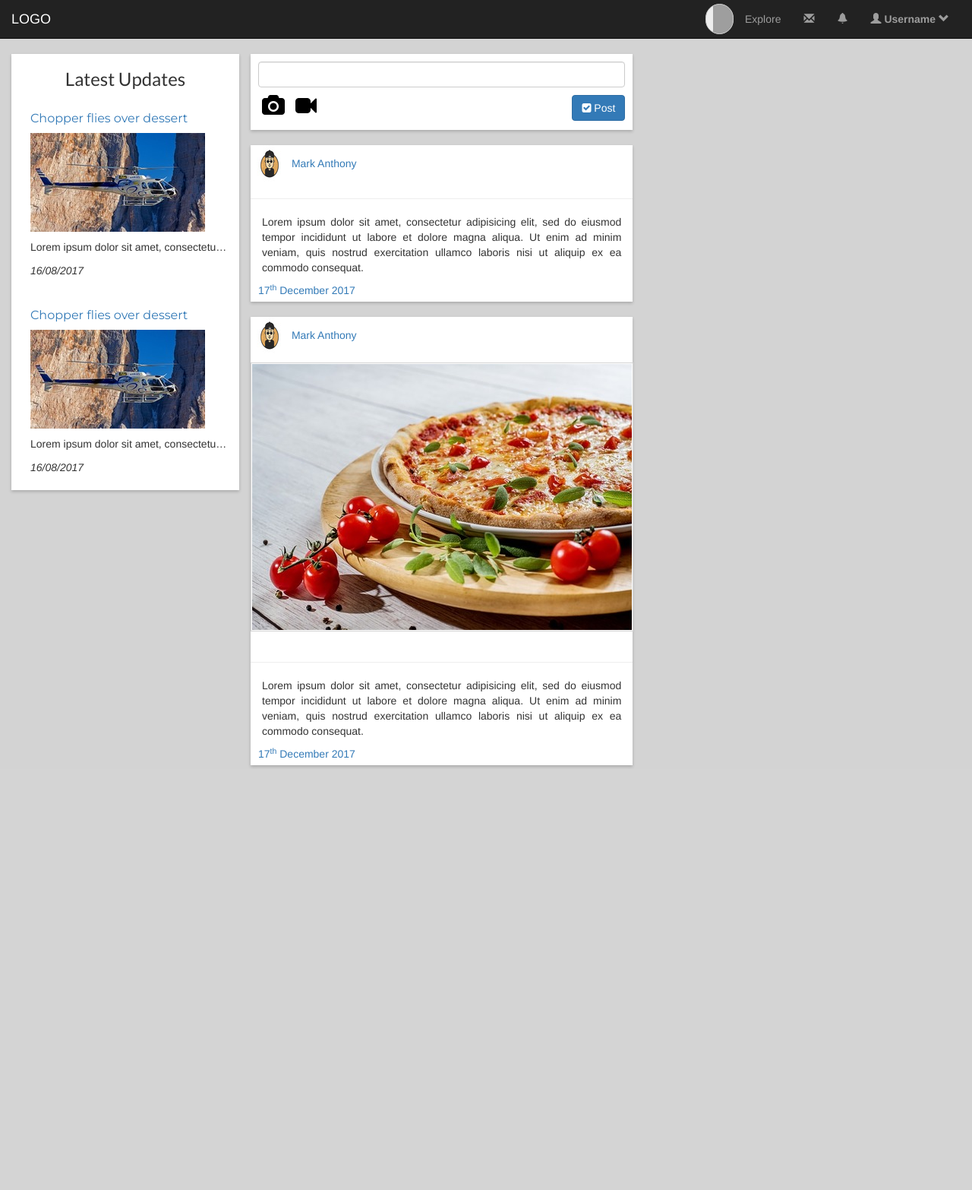
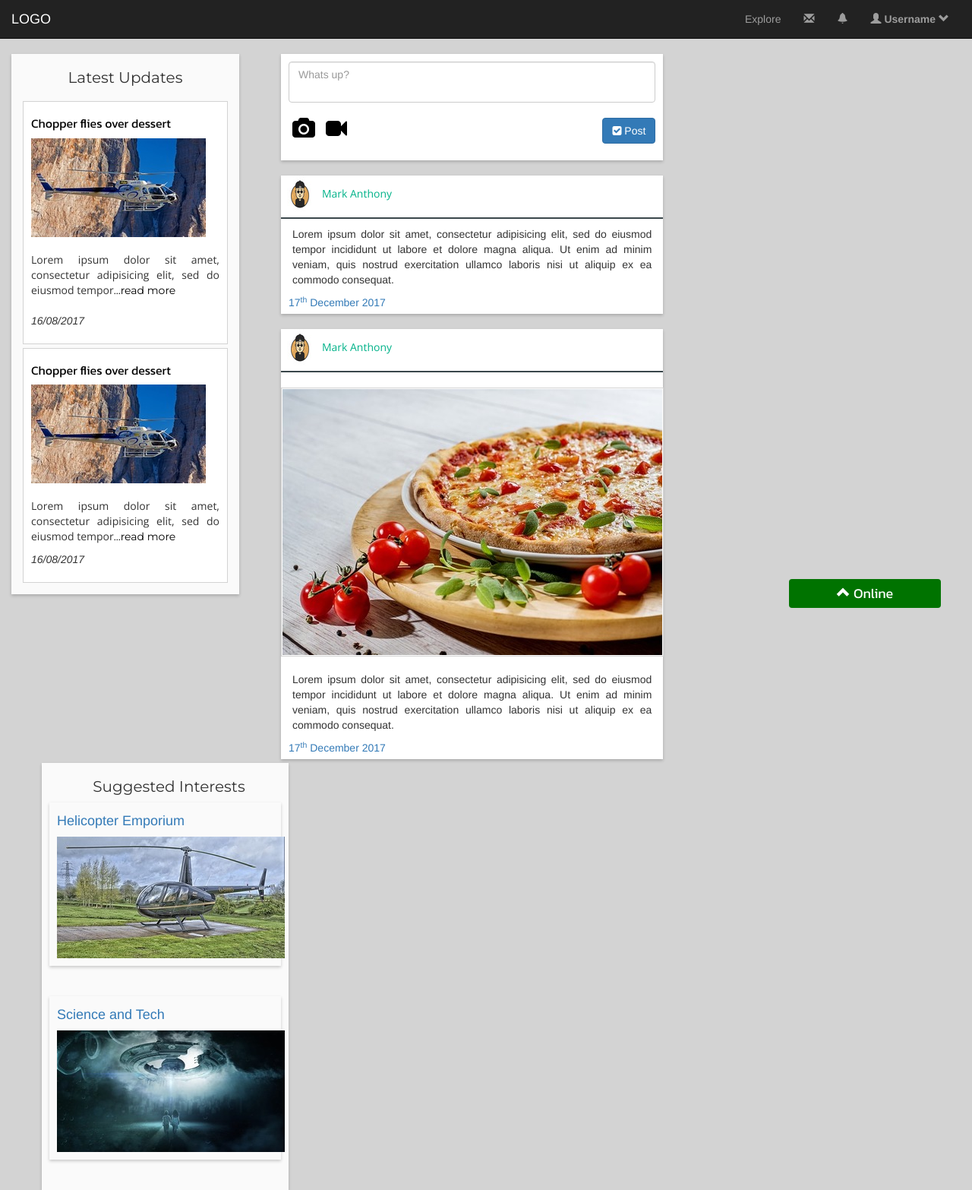
Before and after one commit to puppetmaster12/socialapp_design, a PHP site: page /home.php in a window 1280 px wide. Shown: the whole page at 76% size. Before the commit the page ends 1010 px from the top, so only its background shows below. Run offline with PHP 8.4, Linux system fonts and the light colour scheme; some libraries are stand-ins or nearby versions; grey boxes are pictures that could not be loaded.

Commit message:
Changes made to home page design

```diff
--- a/css/home.css
+++ b/css/home.css
@@ -2,7 +2,24 @@
 @import url('https://fonts.googleapis.com/css?family=Montserrat');
 body
 {
-    background-color: #d3d3d3;
+    background: #d3d3d3 !important;
+}
+/*OVERALL PADDING / MARGIN*/
+.row
+{
+    margin-right: 0px;
+}
+.content-wrapper
+{
+    padding: 0 0px 0 40px;
+}
+.updates
+{
+    margin-left: 50px;
+}
+.posts
+{
+    margin: 0 0 0 40px;
 }
 .container-fluid{
   border-radius: 0;
@@ -24,55 +41,6 @@ body
 .icon-size
 {
     font-size: 87px;
-}
-
-/*SEARCH OPTION*/
-.search-form-wrap
-{
-    margin-top: 5px;
-}
-.search-bar
-{
-   outline: none;
-}
-input[type=search] {
-	-webkit-appearance: textfield;
-	-webkit-box-sizing: content-box;
-	font-family: inherit;
-	font-size: 100%;
-}
-input::-webkit-search-decoration,
-input::-webkit-search-cancel-button {
-	display: none;
-}
-input[type=search] {
-	background: #ededed url(https://static.tumblr.com/ftv85bp/MIXmud4tx/search-icon.png) no-repeat 9px center;
-	border: solid 1px #ccc;
-	padding: 9px 10px 9px 32px;
-	width: 55px;
-
-	-webkit-border-radius: 10em;
-	-moz-border-radius: 10em;
-	border-radius: 10em;
-
-	-webkit-transition: all .5s;
-	-moz-transition: all .5s;
-	transition: all .5s;
-}
-input[type=search]:focus {
-	width: 230px;
-	background-color: #fff;
-	border-color: #fdf5e6;
-
-	-webkit-box-shadow: 0 0 5px rgba(109,207,246,.5);
-	-moz-box-shadow: 0 0 5px rgba(109,207,246,.5);
-	box-shadow: 0 0 5px rgba(109,207,246,.5);
-}
-input:-moz-placeholder {
-	color: #999;
-}
-input::-webkit-input-placeholder {
-	color: #999;
 }
 
 /* Demo 2 */
@@ -110,37 +78,87 @@ input::-webkit-input-placeholder {
     max-width: 300px;
     margin-left: 15px;
     margin-bottom: 15px;
-    background-color: #fff;
+    background-color: #fafafa;
     box-shadow: 0 2px 4px 0 rgba(0,0,0,0.2);
+}
+.updates .updates-wrapper
+{
+    padding: 10px 0 10px 0;
 }
 .update-content
 {
-    text-overflow: ellipsis;
-    overflow: hidden;
-    width: 260px;
-    height: 1.5em;
-    white-space: nowrap;
+    /*text-overflow: ellipsis;
+    overflow: hidden;*/
+    padding-top: 10px;
+    /*width: 260px;*/
+    /*height: 2em;
+    white-space: nowrap;*/
     margin-top: 10px;
+    font-family: 'Lato', sans-serif;
+    text-align: justify;
+}
+.update-content .more-text
+{
+    display: none;
+}
+.updates-section .read-more
+{
+    text-decoration: none;
+    font-family: 'Montserrat',sans-serif;
+}
+.updates-section .update-date
+{
+    padding-top: 10px;
 }
 .updates-section
 {
     max-width: 300px;
     padding: 10px 10px 10px 10px;
+    margin-bottom: 5px;
+    background-color: #fff;
+    border: 1px solid #d3d3d3;
 }
 .updates-header
 {
-    font-family: 'Lato', sans-serif;
+    font-family: 'Montserrat', sans-serif;
+    font-size: 20px;
+    font-weight: 100;
     text-align: center;
 }
 .updates-post-header
 {
-    font-family: 'Montserrat', sans-serif;
+    font-family: 'Kanit', sans-serif;
+    font-weight: 100;
     font-size: 16px;
+}
+.updates-post-header:hover
+{
+    color: #5e0a18;
+}
+.updates-section a
+{
+    text-decoration: none;
+    color: #000;
 }
 .updates-post-img
 {
    display: block;
    width: 100%;
+   background-size: cover;
+}
+.update-image
+{
+    /*background-image: url("../img/thumb/chopperfeed_thumb.jpg");
+    background-repeat: no-repeat;
+    background-size: cover;
+    height: 130px;*/
+    height: 130px;
+    max-width: 230px;
+    text-align: center;
+}
+.update-content
+{
+    font-family: 'Open Sans', sans-serif;
 }
 /*POSTS SECTION CENTER*/
 .post-button
@@ -152,10 +170,15 @@ input::-webkit-input-placeholder {
    background-color: #fff;
    height: 100px;
    box-shadow: 0 2px 4px 0 rgba(0,0,0,0.2);
+   padding-bottom: 140px;
 }
 .post-form .form-group
 {
     padding: 10px 10px 10px 10px;
+}
+.post-form .form-group .post-textarea
+{
+  padding-bottom: 20px;
 }
 .post-form input[type='text']
 {
@@ -170,6 +193,11 @@ input::-webkit-input-placeholder {
 /*POSTS CENTER*/
 .post-all{
   width: 100%;
+}
+.post-all hr
+{
+    margin: 5px 0 10px 0;
+    border: 1px solid #3a474b;
 }
 .post-single
 {
@@ -197,5 +225,88 @@ input::-webkit-input-placeholder {
 {
     margin: 5px 5px 5px 5px;
     padding: 0 0 5px 5px;
-
 }
+.post-textarea textarea
+{
+    resize: none;
+}
+.post-header a
+{
+    font-family: 'Open Sans', sans-serif;
+    font-size: 14px;
+    color: #00b289;
+}
+.post-control:hover
+{
+    color: #d3d3d3;
+}
+/*SUGGESTED INTERESTS*/
+.right-container
+{
+    max-width: 360px;
+    padding-left: 0;
+    margin-left: 40px;
+}
+.int-image
+{
+    height: 130px;
+    max-width: 230px;
+    text-align: center;
+}
+.interests-wrapper
+{
+    background-color: #fafafa;
+    box-shadow: 0 2px 4px 0 rgba(0,0,0,0.2);
+    padding: 10px 0 0px 10px;
+    margin-right: 5px;
+    display: block;
+    overflow: auto;
+}
+.interest-section
+{
+    margin: 0 10px 40px 0;
+    padding: 5px 0 40px 10px;
+    box-shadow: 0 2px 4px 0 rgba(0,0,0,0.2);
+}
+.interest-section:hover
+{
+    box-shadow: 0 4px 8px 0 rgba(0,0,0,0.2);
+    background-color: #fff;
+}
+.interest-section .suggested-interest a
+{
+    text-decoration: none;
+}
+.interest-header h3
+{
+    margin-top: 10px;
+    text-align: center;
+    font-family: 'Montserrat',sans-serif;
+    font-weight: 100;
+    font-size: 20px
+}
+/*CHAT BOX*/
+.chat-box
+{
+    position: fixed;
+    bottom: 0;
+    margin-left: 80%;
+    max-width: 200px;
+}
+.chat-box .chat-open
+{
+    background-color: #007300;
+    color: #fff;
+    float: right;
+    width: 200px;
+    font-family: 'Kanit',sans-serif;
+    font-size: 18px;
+    transition: ease 0.2s;
+    border: none;
+    border-radius: none;
+}
+.chat-box .chat-open:hover
+{
+    background-color: #305e4d;
+    color: #cfebe0;
+}
--- a/home.php
+++ b/home.php
@@ -4,15 +4,28 @@
     <meta charset="utf-8">
     <title>Social app - Home Page</title>
 
-    <!--BOOTSTRAP-->
-    <link rel="stylesheet" href="https://maxcdn.bootstrapcdn.com/bootstrap/3.3.7/css/bootstrap.min.css">
-    <script src="https://ajax.googleapis.com/ajax/libs/jquery/3.2.1/jquery.min.js"></script>
-    <script src="https://maxcdn.bootstrapcdn.com/bootstrap/3.3.7/js/bootstrap.min.js"></script>
-
     <!-- FONT AWESOME -->
     <link rel="stylesheet" href="https://maxcdn.bootstrapcdn.com/font-awesome/4.7.0/css/font-awesome.min.css">
 
+    <!-- GOOGLE FONTS -->
+    <link href="https://fonts.googleapis.com/css?family=Lato" rel="stylesheet">
+    <link href="https://fonts.googleapis.com/css?family=Open+Sans" rel="stylesheet">
+    <link href="https://fonts.googleapis.com/css?family=Montserrat" rel="stylesheet">
+    <link href="https://fonts.googleapis.com/css?family=Kanit" rel="stylesheet">
+
+    <script src="https://ajax.googleapis.com/ajax/libs/jquery/3.2.1/jquery.min.js"></script>
+
+    <!-- CUSTOM CSS -->
     <link rel="stylesheet" href="css/home.css">
+
+    <!-- CUSTOM JS -->
+    <script src="js/home.js" type="text/javascript"></script>
+
+    <!--BOOTSTRAP-->
+    <link rel="stylesheet" href="https://maxcdn.bootstrapcdn.com/bootstrap/3.3.7/css/bootstrap.min.css">
+
+    <script src="https://maxcdn.bootstrapcdn.com/bootstrap/3.3.7/js/bootstrap.min.js"></script>
+
   </head>
   <body>
       <nav class="navbar navbar-inverse navbar-static-top">
@@ -26,11 +39,6 @@
                 <a href="#" class="navbar-brand">LOGO</a>
             </div>
             <div class="nav navbar-nav navbar-right navbar-collapse">
-                <li class="search-form-wrap">
-                  <form id="search-bar">
-	                     <input class="searchBar" type="search" placeholder="Search">
-                  </form>
-                </li>
                 <li><a href="#">Explore</a></li>
                 <li><a href="#"><span class="glyphicon glyphicon-envelope"></span></a></li>
                 <li><a href="#"><span class="glyphicon glyphicon-bell"></span></a></li>
@@ -82,9 +90,12 @@
         <div class="row">
             <div class="col-md-3 updates">
               <h3 class="updates-header">Latest Updates</h3>
+              <div class="updates-wrapper">
                 <div class="updates-section">
                   <a href="#"><h4 class="updates-post-header">Chopper flies over dessert</h4></a>
-                <a href="#" class="updates-post-img"><img src="img/thumb/chopperfeed_thumb.jpg" alt="updateimage"></a>
+                  <div class="update-image">
+                      <a href="#" class="updates-post-img"><img src="img/thumb/chopperfeed_thumb.jpg" alt=""></a>
+                  </div>
                   <p class="update-content">Lorem ipsum dolor sit amet, consectetur adipisicing elit,
                     sed do eiusmod tempor incididunt ut labore et dolore magna
                     aliqua. Ut enim ad minim veniam, quis nostrud exercitation
@@ -93,27 +104,35 @@
                 </div>
                 <div class="updates-section">
                   <a href="#"><h4 class="updates-post-header">Chopper flies over dessert</h4></a>
-                <a href="#" class="updates-post-img"><img src="img/thumb/chopperfeed_thumb.jpg" alt="updateimage"></a>
-                <p class="update-content">Lorem ipsum dolor sit amet, consectetur adipisicing elit,
+                  <div class="update-image">
+                      <a href="#" class="updates-post-img"><img src="img/thumb/chopperfeed_thumb.jpg" alt=""></a>
+                  </div>
+                  <div class="update-content">Lorem ipsum dolor sit amet, consectetur adipisicing elit,
                     sed do eiusmod tempor incididunt ut labore et dolore magna
                     aliqua. Ut enim ad minim veniam, quis nostrud exercitation
-                  ullamco laboris nisi ut aliquip ex ea commodo consequat.</p>
+                    ullamco laboris nisi ut aliquip ex ea commodo consequat.</div>
                     <p class="update-date"><em>16/08/2017</em></p>
                 </div>
               </div>
-            <div class="col-md-5">
+
+            </div>
+            <div class="col-md-5 posts">
                 <form action="" method="post" class="post-form">
                     <div class="form-group">
-                        <input type="text" class="form-control" name="post-text" value="">
-                        <a href="#"><i class="fa fa-camera fa-2x post-image"></i></a>
-                        <a href="#"><i class="fa fa-video-camera fa-2x post-video"></i></a>
-                        <a href="#" class="btn btn-primary post-button"><i class="fa fa-check-square"></i> Post</a>
+                      <div class="post-textarea">
+                          <textarea type="text" placeholder="Whats up?" class="form-control" name="post-text" value=""></textarea>
+                      </div>
+                        <a href="#"><i class="fa fa-camera fa-2x post-control post-image"></i></a>
+                        <a href="#"><i class="fa fa-video-camera post-control fa-2x post-video"></i></a>
+                        <a href="#" class="btn btn-primary post-control post-button"><i class="fa fa-check-square"></i> Post</a>
                     </div>
                 </form>
                 <div class="post-all">
                   <div class="post-single post-single-noimage">
+                    <div class="post-header">
                       <img class="post-avatar" src="img/thumb/avatar_thumb.jpg" alt="post user avatar">
                       <a href="#">Mark Anthony</a>
+                    </div>
                     <hr>
                     <p class="post-text">Lorem ipsum dolor sit amet, consectetur adipisicing elit, sed do eiusmod tempor
                       incididunt ut labore et dolore magna aliqua. Ut enim ad minim veniam, quis nostrud
@@ -121,12 +140,22 @@
                     <p class="post-date"><a href="#">17<sup>th</sup> December 2017</a></p>
                   </div>
                   <div class="post-single post-single-image">
+                    <div class="post-header">
+                      <div class="row">
+                          <div class="col-md-8 col-sm-8">
                             <img class="post-avatar" src="img/thumb/avatar_thumb.jpg" alt="post user avatar">
                             <a href="#">Mark Anthony</a>
+                          </div>
+                          <div class="col-md-4 col-sm-4">
+
+                          </div>
+                      </div>
+
+                    </div>
+                    <hr>
                     <div class="post-pic-wrap">
                         <img class="post-pic" src="img/pizzapost.jpg" alt="post pic">
                     </div>
-                    <hr>
                     <p class="post-text">Lorem ipsum dolor sit amet, consectetur adipisicing elit, sed do eiusmod tempor
                       incididunt ut labore et dolore magna aliqua. Ut enim ad minim veniam, quis nostrud
                        exercitation ullamco laboris nisi ut aliquip ex ea commodo consequat.</p>
@@ -134,11 +163,66 @@
                   </div>
                 </div>
             </div>
-            <div class="col-md-3">
-
+            <div class="col-md-4 right-container">
+                <div class="right-wrapper">
+                    <div class="interests-wrapper">
+                      <div class="interest-header">
+                          <h3>Suggested Interests</h3>
+                      </div>
+                        <div class="interest-section">
+                            <div class="suggested-interest">
+                              <a href="#">
+                                <div class="int-head">
+                                    <h4>Helicopter Emporium</h4>
+                                </div>
+                                <div class="int-image">
+                                    <img src="img/thumb/helicopterint_thumb.jpg" alt="">
+                                </div>
+                              </a>
+                            </div>
+                        </div>
+                        <div class="interest-section">
+                            <div class="suggested-interest">
+                              <a href="#">
+                                <div class="int-head">
+                                    <h4>Science and Tech</h4>
+                                </div>
+                                <div class="int-image">
+                                    <img src="img/thumb/sciencetechint_thumb.jpg" alt="">
+                                </div>
+                              </a>
                             </div>
                         </div>
                     </div>
-
+                </div>
+            </div>
+        </div>
+        <div class="chat-wrapper">
+          <div class="chat-box">
+              <button type="submit" class="btn btn-default chat-open"><i class="glyphicon glyphicon-chevron-up"></i> Online</button>
+          </div>
+        </div>
+      </div>
+      <script type="text/javascript">
+          $(document).ready(function(){
+              var maxLength = 200;
+              $("update-content").each(function(){
+                  var text = $(this).text();
+                  console.log(text);
+                  if($.trim(text).length > maxLength)
+                  {
+                      var newText = text.substring(0,maxLength);
+                      var removedText = text.substring(maxLength, $.trim(text).length);
+                      $(this).empty().html(newText);
+                      $(this).append('<a href="javascript:void(0);" class="show-read-more">Read more</a>');
+                      $(this).append('<span class="more-text">'+removedText+'</span>');
+                  }
+              });
+              $('read-more').click(function(){
+                  $(this).siblings('.more-text').contents().unwrap();
+                  $(this).remove();
+              });
+          });
+      </script>
   </body>
 </html>
```
Also changed, not shown: js/home.js (+19 -0 lines), img/helicopterint.jpg (added), img/thumb/helicopterint_thumb.jpg (added), img/thumb/sciencetechint_thumb.jpg (added). Lines whose indentation alone changed are shown as unchanged.
